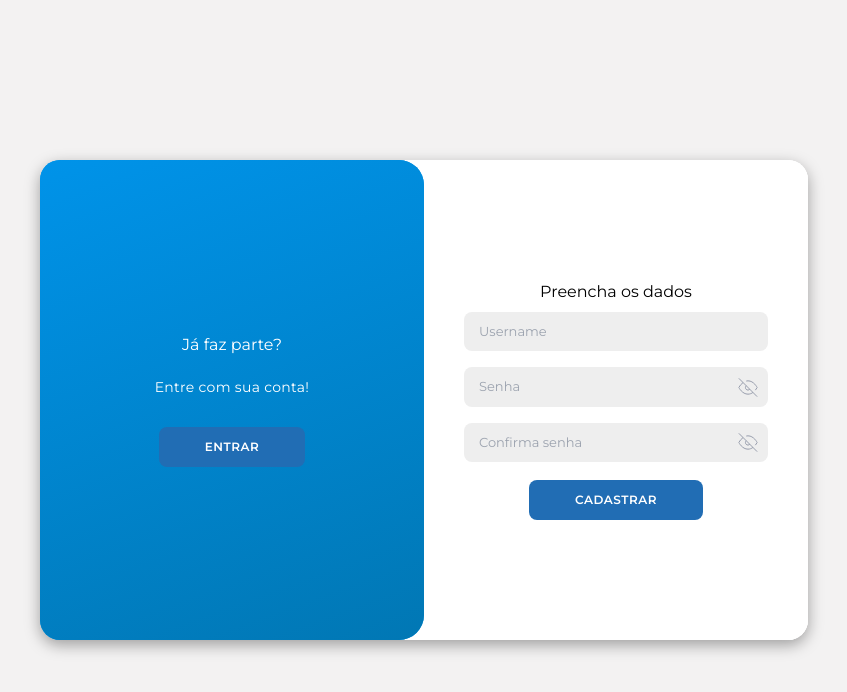
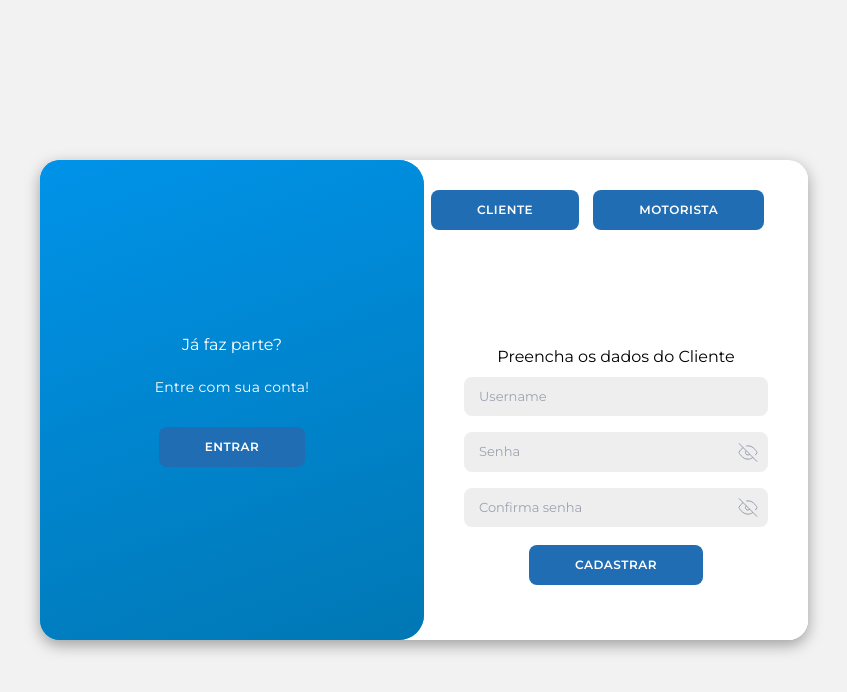
Before and after one commit to MatheusLucato/iTrip, a React (Create React App) app in the folder itrip-frontend/: page /login in a window 1280 px wide. Both pictures are taken after a click on the button "CRIAR". Shown: the top 692 px of the page, without its empty margins (216-1063 px from the left). Built offline with nearby package versions, Linux system fonts and the light colour scheme.

Commit message:
Cadastro motorista ou cliente

```diff
--- a/itrip-frontend/package.json
+++ b/itrip-frontend/package.json
@@ -3,6 +3,8 @@
   "version": "0.1.0",
   "private": true,
   "dependencies": {
+    "@emotion/react": "^11.11.4",
+    "@emotion/styled": "^11.11.5",
     "@fortawesome/fontawesome-free": "^6.5.1",
     "@fortawesome/fontawesome-svg-core": "^6.5.1",
     "@fortawesome/free-brands-svg-icons": "^6.5.1",
--- a/itrip-frontend/src/pages/Login/index.tsx
+++ b/itrip-frontend/src/pages/Login/index.tsx
@@ -1,28 +1,27 @@
-import React, { useEffect, useState } from 'react';
+import React, { useState } from 'react';
 import './styles.css';
 import { useNavigate } from "react-router-dom";
-import api from '../../api/api'
-import eyeClosed from '../../img/Olho Fechado.svg'
-import eyeOpen from '../../img/Olho.svg'
-import axios from 'axios';
+import api from '../../api/api';
+import eyeClosed from '../../img/Olho Fechado.svg';
+import eyeOpen from '../../img/Olho.svg';
 
 export function Login() {
     localStorage.removeItem('token');
     const [isActive, setIsActive] = useState(false);
     const navigate = useNavigate();
-    const [username, setusername] = useState("");
+    const [username, setUsername] = useState("");
     const [password, setPassword] = useState("");
     const [newpass, setNewpass] = useState("");
     const [confirmNewPass, setConfirmNewPass] = useState("");
     const [error, setError] = useState("");
     const [showPassword, setShowPassword] = useState(false);
     const [showPasswordRegister, setShowPasswordRegister] = useState(false);
-    const [phone, setPhone] = useState("");
-    const [role, setRole] = useState("");
+    const [selectedRole, setSelectedRole] = useState("");
 
-    const handleRoleChange = (e: any) => {
-        setRole(e.target.value);
+    const handleRoleChange = (role: string) => {
+        setSelectedRole(role);
     };
+
 
     async function login() {
         try {
@@ -40,30 +39,10 @@ export function Login() {
             } else {
                 setError("Credenciais inválidas. Verifique seu e-mail e senha.");
             }
-        } catch (error: any) {
-            if (error.response && error.response.status === 401) {
-                setError("E-mail ou senha incorreta.");
-            } else {
+        } catch (error) {
             setError("Ocorreu um erro ao fazer login. Por favor, tente novamente mais tarde.");
         }
     }
-    }
-
-    const handleRegisterClick = () => {
-        setIsActive(true);
-    };
-
-    const handleLoginClick = () => {
-        setIsActive(false);
-    };
-
-    const togglePasswordVisibility = () => {
-        setShowPassword(!showPassword);
-    };
-
-    const togglePasswordVisibilityRegister = () => {
-        setShowPasswordRegister(!showPasswordRegister);
-    };
 
     async function register() {
         try {
@@ -71,7 +50,14 @@ export function Login() {
                 setError('As senhas não coincidem.');
                 return;
             }
-            const response = await api.post("/api/register", { username, confirmNewPass });
+
+            const registerData = {
+                username,
+                password: confirmNewPass,
+                role: selectedRole === 'cliente' ? 'cliente' : 'motorista'
+            };
+
+            const response = await api.post("/api/register", registerData);
 
             const { token } = response.data;
 
@@ -92,39 +78,69 @@ export function Login() {
         }
     }
 
+    const togglePasswordVisibility = () => {
+        setShowPassword(!showPassword);
+    };
+
+    const togglePasswordVisibilityRegister = () => {
+        setShowPasswordRegister(!showPasswordRegister);
+    };
+
     return (
         <div className='body'>
         <div className={`container ${isActive ? 'active' : ''}`} id="container">
             <div className="flex justify-center items-center h-full">
                 <div className="w-1/2 flex justify-center">
                     <div className="form-container sign-up">
+                        <div className="role-selection">
+                            <button onClick={() => handleRoleChange('cliente')}>Cliente</button>
+                            <button onClick={() => handleRoleChange('motorista')}>Motorista</button>
+                        </div>
+                        {selectedRole === 'motorista' ? (
                             <form onSubmit={(e) => { e.preventDefault(); register(); }} >
-                                <h1>Preencha os dados</h1>
+                                <h1>Preencha os dados do Motorista</h1>
                                 <input type="hidden" name="_next" value="http://localhost:3000/" />
-                                <input type="text" placeholder="Username" id="name" name="name" onChange={(e: any) => setusername(e.target.value)} required />
+                                <input type="text" placeholder="Nome" id="name" name="name" onChange={(e) => setUsername(e.target.value)} required />
+                                <input type="text" placeholder="CNH" id="cnh" name="cnh" onChange={(e) => setUsername(e.target.value)} required />
                                 <div className="password-input-container">
-                                    <input placeholder="Senha" id="newPass" type={showPasswordRegister ? "text" : "password"} name="newPass" onChange={(e: any) => setNewpass(e.target.value)} required />
+                                    <input placeholder="Senha" id="newPass" type={showPasswordRegister ? "text" : "password"} name="newPass" onChange={(e) => setNewpass(e.target.value)} required />
                                     <img className="password-icon" src={showPasswordRegister ? eyeOpen : eyeClosed} onClick={togglePasswordVisibilityRegister} alt="Toggle password visibility" />
                                 </div>
                                 <div className="password-input-container">
-                                    <input type={showPasswordRegister ? "text" : "password"} placeholder="Confirma senha" id="confirmNewPass" name="confirmNewPass" onChange={(e: any) => setConfirmNewPass(e.target.value)} required />
+                                    <input type={showPasswordRegister ? "text" : "password"} placeholder="Confirma senha" id="confirmNewPass" name="confirmNewPass" onChange={(e) => setConfirmNewPass(e.target.value)} required />
                                     <img className="password-icon" src={showPasswordRegister ? eyeOpen : eyeClosed} onClick={togglePasswordVisibilityRegister} alt="Toggle password visibility" />
                                 </div>
                                 <button type="submit">Cadastrar</button>
                             </form>
+                        ) : (
+                            <form onSubmit={(e) => { e.preventDefault(); register(); }} >
+                                <h1>Preencha os dados do Cliente</h1>
+                                <input type="hidden" name="_next" value="http://localhost:3000/" />
+                                <input type="text" placeholder="Username" id="name" name="name" onChange={(e) => setUsername(e.target.value)} required />
+                                <div className="password-input-container">
+                                    <input placeholder="Senha" id="newPass" type={showPasswordRegister ? "text" : "password"} name="newPass" onChange={(e) => setNewpass(e.target.value)} required />
+                                    <img className="password-icon" src={showPasswordRegister ? eyeOpen : eyeClosed} onClick={togglePasswordVisibilityRegister} alt="Toggle password visibility" />
+                                </div>
+                                <div className="password-input-container">
+                                    <input type={showPasswordRegister ? "text" : "password"} placeholder="Confirma senha" id="confirmNewPass" name="confirmNewPass" onChange={(e) => setConfirmNewPass(e.target.value)} required />
+                                    <img className="password-icon" src={showPasswordRegister ? eyeOpen : eyeClosed} onClick={togglePasswordVisibilityRegister} alt="Toggle password visibility" />
+                                </div>
+                                <button type="submit">Cadastrar</button>
+                            </form>
+                        )}
                     </div>
                 </div>
                 <div className="w-1/2 flex justify-center">
                     <div className="form-container sign-in">
                         <form>
                             <h1>Login</h1>
-                                <input type="username" placeholder="Username" value={username} onChange={(e: any) => setusername(e.target.value)} />
+                            <input type="username" placeholder="Username" value={username} onChange={(e) => setUsername(e.target.value)} />
                             <div className="password-input-container">
-                                    <input className="input-password" type={showPassword ? "text" : "password"} placeholder="Senha" value={password} onChange={(e: any) => setPassword(e.target.value)} />
+                                <input className="input-password" type={showPassword ? "text" : "password"} placeholder="Senha" value={password} onChange={(e) => setPassword(e.target.value)} />
                                 <img className="password-icon" src={showPassword ? eyeOpen : eyeClosed} onClick={togglePasswordVisibility} alt="Toggle password visibility" />
                             </div>
                             <a href="#">Esqueceu sua senha?</a>
-                                <button type="submit" onClick={(e: any) => { e.preventDefault(); login(); }}>Entrar</button>
+                            <button type="submit" onClick={(e) => { e.preventDefault(); login(); }}>Entrar</button>
                         </form>
                     </div>
                 </div>
@@ -135,12 +151,12 @@ export function Login() {
                     <div className="toggle-panel toggle-left">
                         <h1>Já faz parte?</h1>
                         <p>Entre com sua conta!</p>
-                            <button onClick={handleLoginClick} id="login">Entrar</button>
+                        <button onClick={() => setIsActive(false)} id="login">Entrar</button>
                     </div>
                     <div className="toggle-panel toggle-right">
                         <h1>Bem Vindo!</h1>
                         <p>Crie agora mesmo sua conta!</p>
-                            <button onClick={handleRegisterClick} id="register">Criar</button>
+                        <button onClick={() => setIsActive(true)} id="register">Criar</button>
                     </div>
                     </div>
                 </div>
--- a/itrip-frontend/src/pages/Login/styles.css
+++ b/itrip-frontend/src/pages/Login/styles.css
@@ -93,7 +93,9 @@
     top: 0;
     height: 100%;
     transition: all 0.6s ease-in-out;
+    padding-top: 10px;
 }
+
 
 .sign-in {
     left: 0;
@@ -179,6 +181,17 @@
     transition: all 0.6s ease-in-out;
 }
 
+.role-selection {
+    display: flex;
+    align-items: center;
+    margin-top: 20px;
+    margin-right: 20px;
+}
+
+.role-selection button {
+    margin: 0 7px;
+}
+
 .container.active .toggle {
     transform: translateX(50%);
 }
```
Lines whose indentation alone changed are shown as unchanged.
